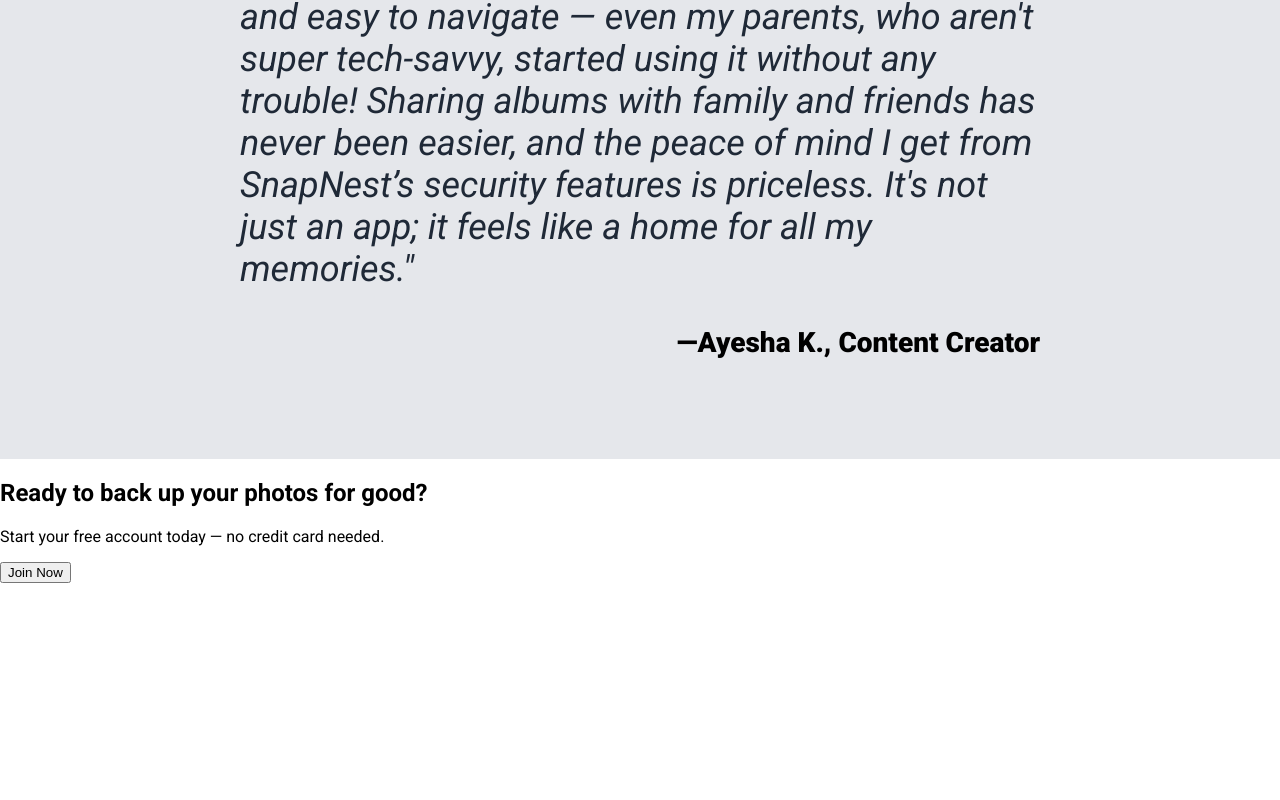
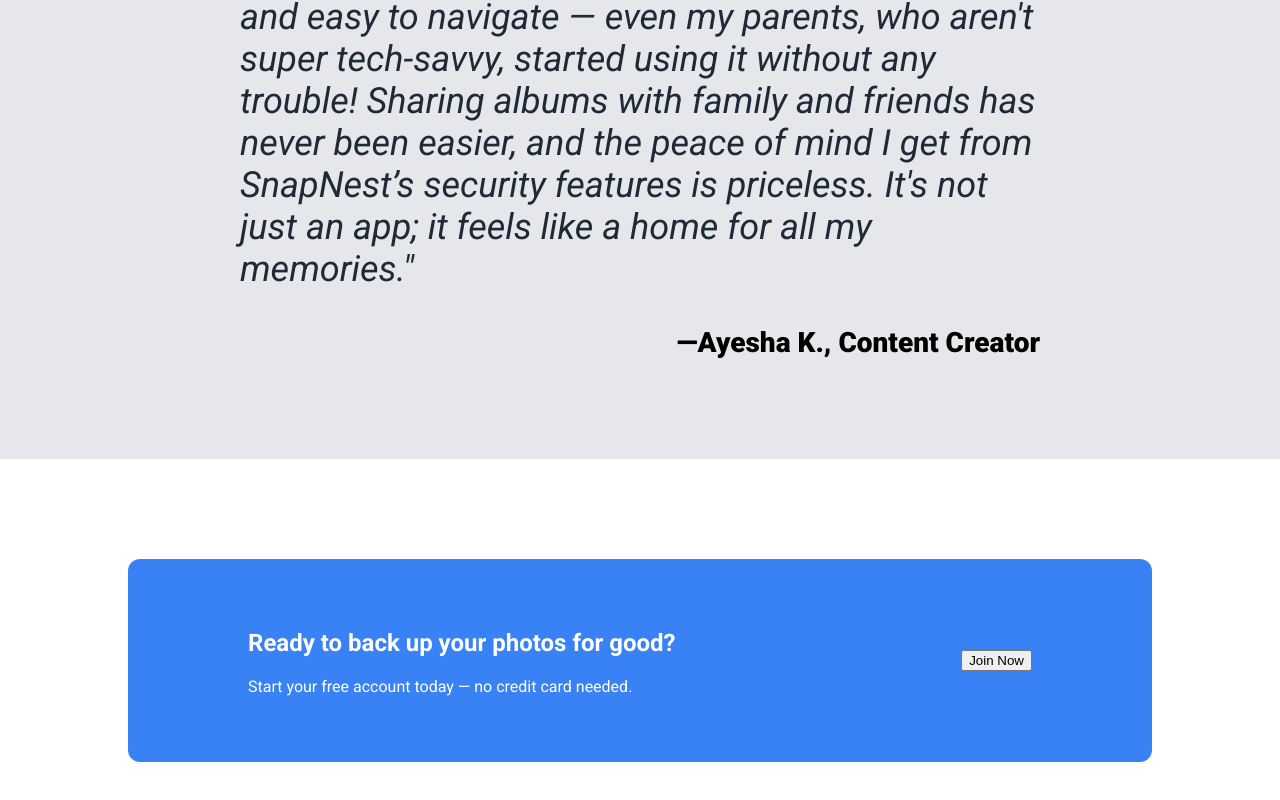
Before and after one commit to vkmx/odin-landing-page, a plain HTML site: page index.html in a window 1280 px wide. Shown: the part 1441-2241 px from the top of the page. Before the commit the page ends 2024 px from the top, so only its background shows below. Drawn offline with Linux system fonts and the light colour scheme.

Commit message:
Add basic layout to call toaction section

```diff
--- a/style.css
+++ b/style.css
@@ -149,3 +149,25 @@ body {
     font-size: 28px;
     font-weight: 900;
 }
+
+/* call to action */
+
+.call-to-action-wrap {
+    display: flex;
+    justify-content: center;
+    align-items: center;
+    padding: 100px 0;
+}
+
+.call-to-action {
+    background-color: #3882f6;
+    color: white;
+    box-sizing: border-box;
+    width: 1024px;
+    padding: 50px 120px;
+    border-radius: 12px;
+    display: flex;
+    justify-content: space-between;
+    align-items: center;
+
+}
```
